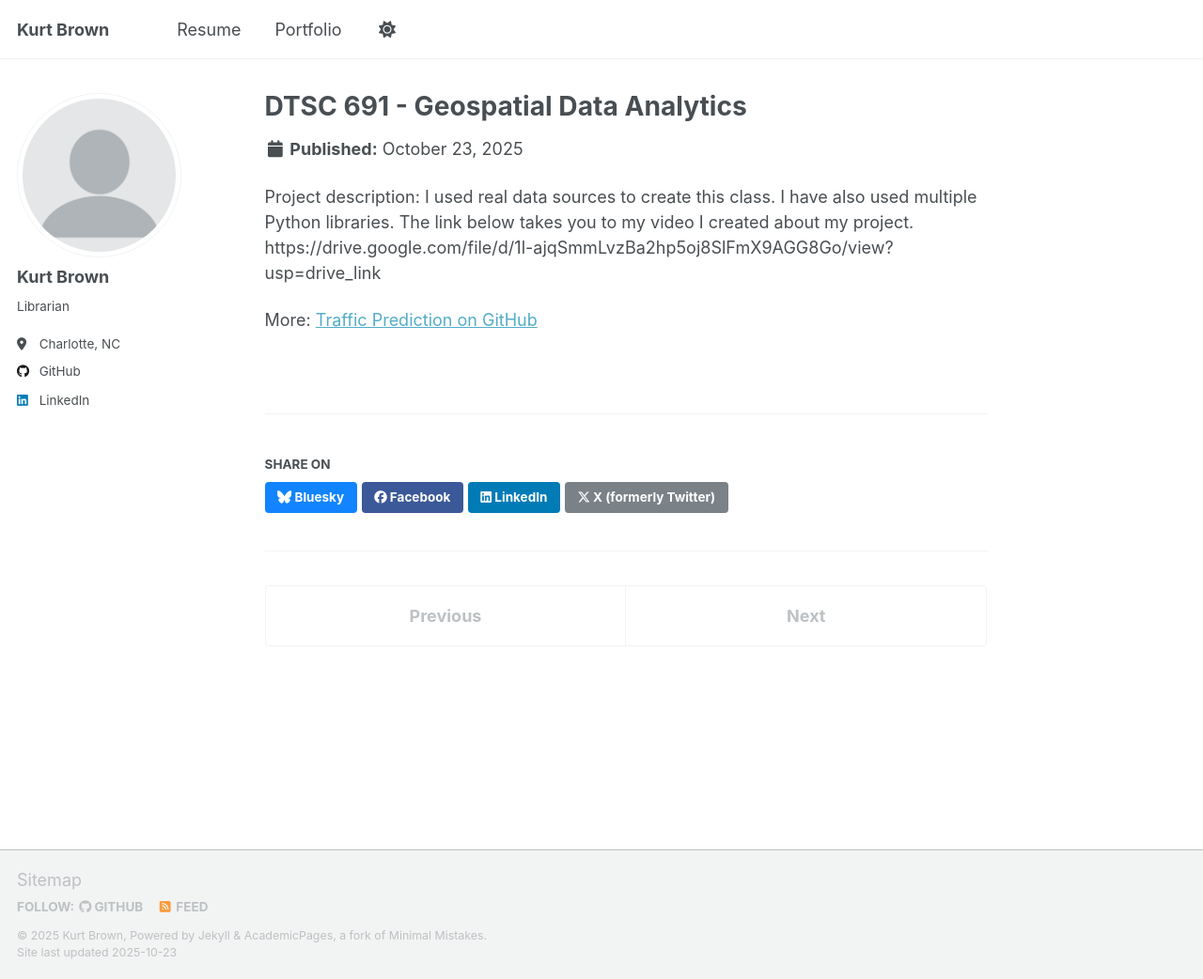
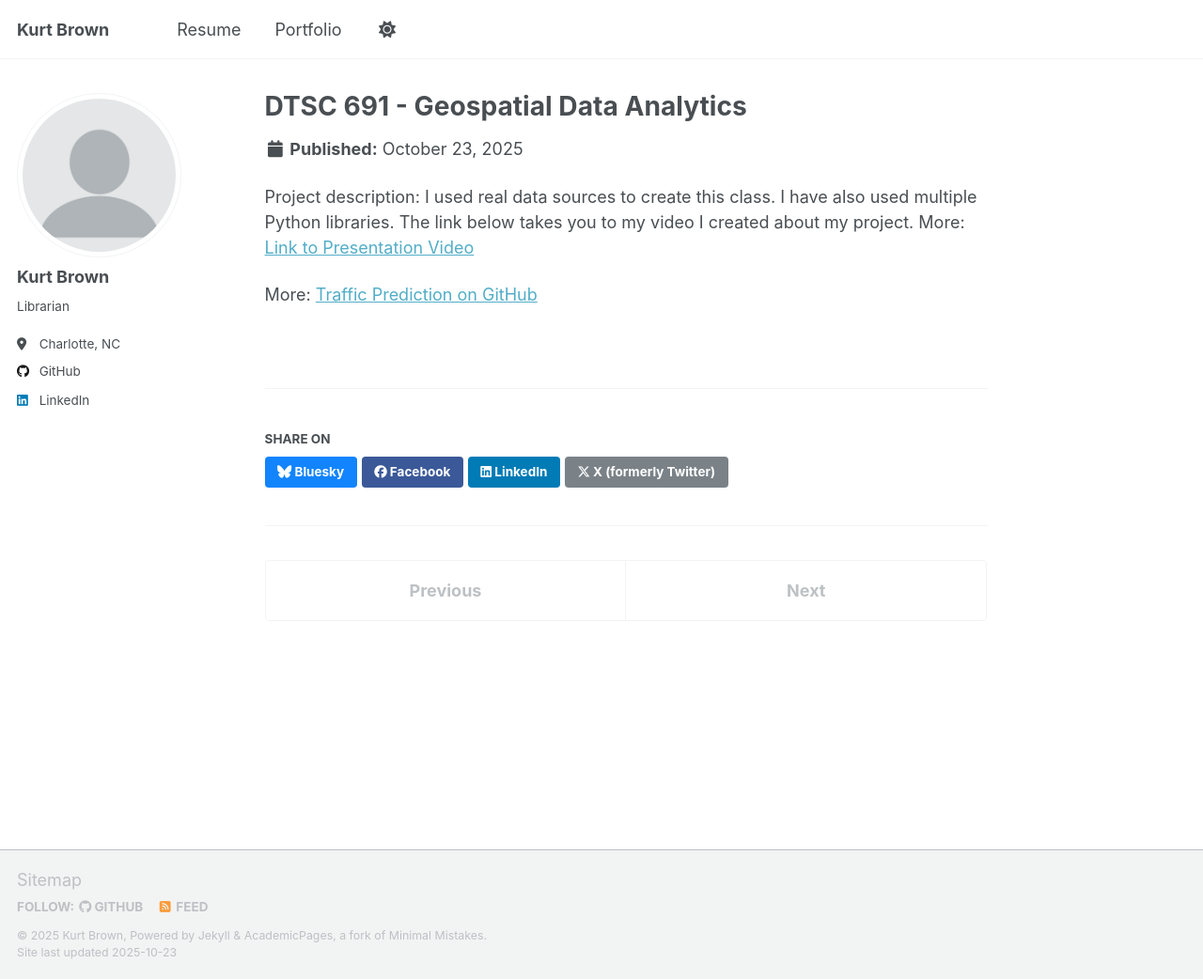
Before and after one commit to klbrown13/klbrown13.github.io, a Jekyll site: the page built from _portfolio/portfolio-2.md, in a window 1280 px wide and 1042 px high. Shown: the whole window at 94% size. Built offline with Jekyll 4.4.1, drawn with Linux system fonts in a browser that asks for light colours; a script that is not in the unit is left out.

Commit message:
Update portfolio-2.md

```diff
--- a/_portfolio/portfolio-2.md
+++ b/_portfolio/portfolio-2.md
@@ -5,6 +5,7 @@
 ---
 
 Project description: I used real data sources to create this class. I have also used multiple Python libraries. The link below takes you to my video I created about my project.
-https://drive.google.com/file/d/1l-ajqSmmLvzBa2hp5oj8SlFmX9AGG8Go/view?usp=drive_link
+More: [Link to Presentation Video]((https://drive.google.com/file/d/1l-ajqSmmLvzBa2hp5oj8SlFmX9AGG8Go/view?usp=drive_link))
+
 
 More: [Traffic Prediction on GitHub](https://github.com/maggiewolff/graduate-studies/tree/main/Traffic-Prediction)
```
